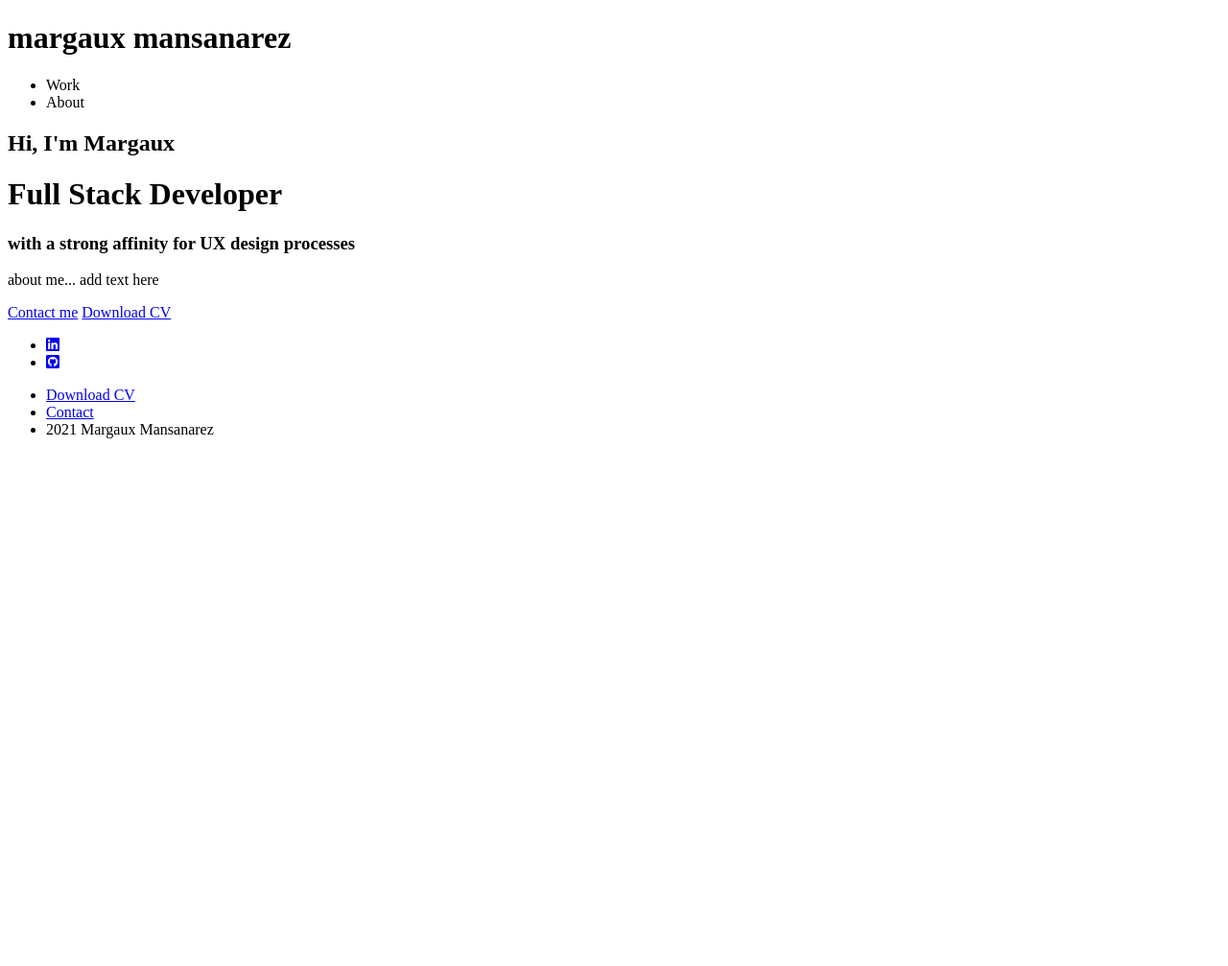
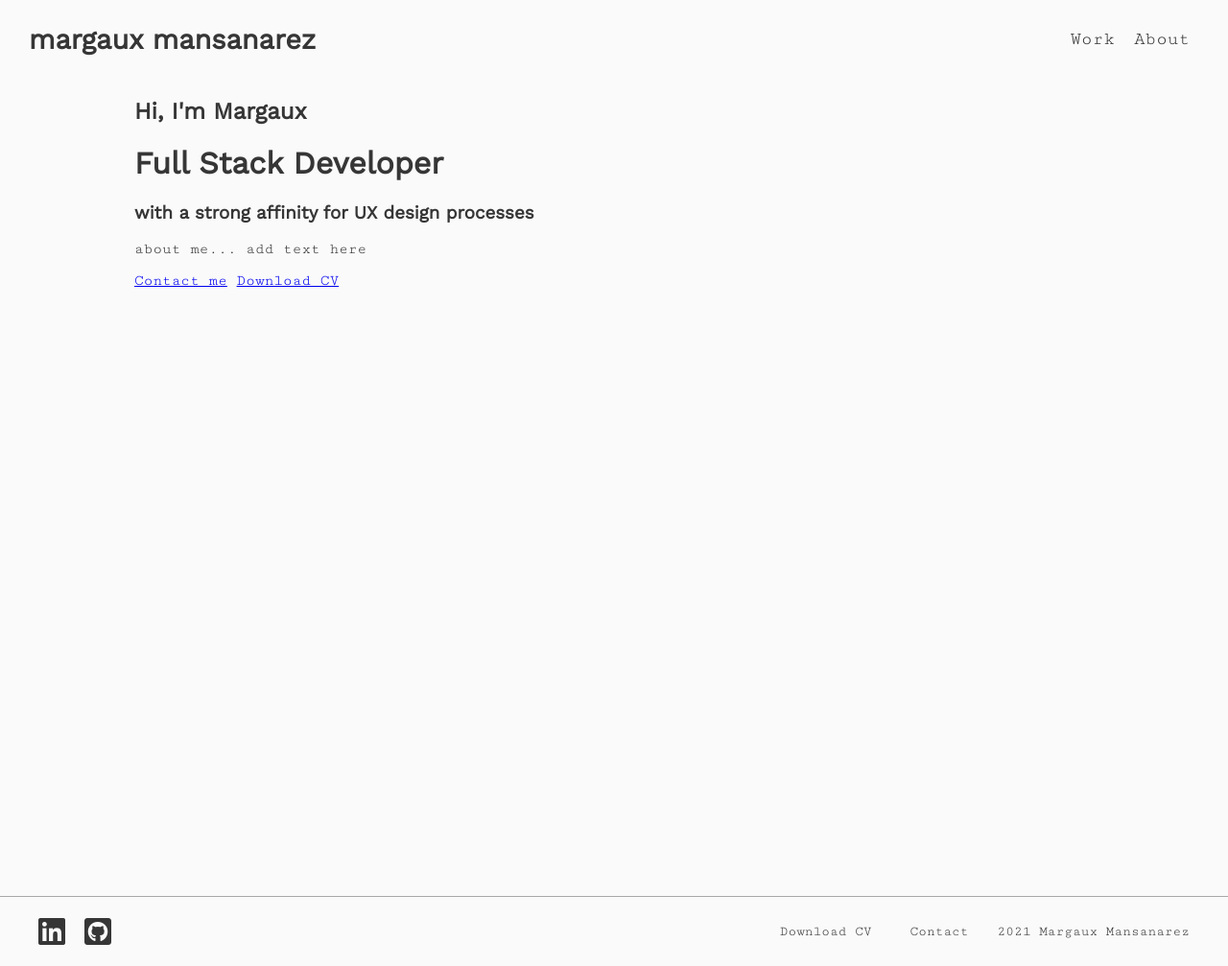
Before and after one commit to margaux-m/portfolio, a PHP site: page / in a window 1280 px wide. Shown: the whole page at 96% size. Before the commit the page ends 457 px from the top, so only its background shows below. Run offline with PHP 8.4, Linux system fonts and the light colour scheme; some libraries are stand-ins or nearby versions.

Commit message:
Homepage: styled footer

```diff
--- /dev/null
+++ b/assets/css/components/btn.css
@@ -0,0 +1,7 @@
+.btn-footer {
+  margin: 0 10px;
+}
+
+.btn-footer:hover {
+  background-color: #89C064;
+}
--- /dev/null
+++ b/assets/css/components/container.css
@@ -0,0 +1,5 @@
+.container {
+  width: 1000px;
+  margin: 0 auto;
+  height: 100vh;
+}
--- /dev/null
+++ b/assets/css/components/footer.css
@@ -0,0 +1,43 @@
+footer {
+  border-top: 1px solid #A8A8A8;
+  display: flex;
+  justify-content: space-between;
+  font-size: 0.9rem;
+  margin-top: 2rem;
+  padding: 0 30px;
+}
+
+footer > ul {
+  padding: 0;
+  display: flex;
+  align-items: stretch;
+  align-content: center;
+  margin: 20px 0px;
+}
+
+footer > ul > li {
+  display: flex;
+  align-items: center;
+  padding: 0px 10px;
+}
+
+footer > ul > li > a {
+  text-decoration: none;
+  display: flex;
+  align-items: center;
+  color: #363636;
+  height: 2rem;
+}
+
+.social-icons {
+  font-size: 2rem;
+}
+
+ul.social-icons > li > a {
+  display: flex;
+  align-items: center;
+}
+
+i:hover {
+  color: #89C064;
+}
--- /dev/null
+++ b/assets/css/components/navbar.css
@@ -0,0 +1,22 @@
+nav {
+  padding: 0 30px;
+  display: flex;
+  justify-content: space-between;
+  font-size: 1.2rem;
+}
+
+nav > ul {
+  padding: 0;
+  display: flex;
+  align-items: center;
+}
+
+nav > ul > li {
+  display: inline-block;
+  padding: 0px 10px;
+}
+
+nav > ul > li > a {
+  text-decoration: none;
+  color: #363636;
+}
--- a/assets/css/style.css
+++ b/assets/css/style.css
@@ -1,10 +1,27 @@
 /* Fonts */
+@import url('https://fonts.googleapis.com/css2?family=Cutive+Mono&family=Work+Sans:wght@200;400&display=swap');
+/*font-family: 'Cutive Mono', monospace;
+font-family: 'Work Sans', sans-serif;*/
 
 /* Fontawesome */
 @import url('https://use.fontawesome.com/releases/v5.6.3/css/all.css');
 
 /* Components */
+@import url('components/btn.css');
+@import url('components/container.css');
+@import url('components/footer.css');
+@import url('components/navbar.css');
 
 /* Utilities */
+body {
+  font-family: 'Cutive Mono', monospace;
+  background-color: #FAFAFA;
+  color: #363636;
+  margin: 0;
+}
+
+h1, h2, h3 {
+  font-family: 'Work Sans', sans-serif;
+}
 
 /* Custom design */
--- a/index.html
+++ b/index.html
@@ -10,12 +10,15 @@
 <!-- BODY -->
 <body>
   <!-- Navbar -->
+  <nav>
     <h1>margaux mansanarez</h1>
     <ul>
-    <li>Work</li>
-    <li>About</li>
+      <li><a href="#">Work</a></li>
+      <li><a href="#">About</a></li>
     </ul>
+  </nav>
   <!-- Main content -->
+  <div class="container">
     <h2>Hi, I'm Margaux</h2>
     <h1>Full Stack Developer</h1>
     <h3>with a strong affinity for UX design processes</h3>
@@ -24,15 +27,16 @@
       <a href="pages/contact.html">Contact me</a>
       <a href="assets/pdf/cv-margaux-mansanarez.pdf">Download CV</a>
     </div>
+  </div>
   <!-- Footer -->
   <footer>
-    <ul>
+    <ul class="social-icons">
       <li><a href="https://www.linkedin.com/in/margaux-mansanarez/" target="_blank"><i class="fab fa-linkedin"></i></a></li>
       <li><a href="https://github.com/margaux-m" target="_blank"><i class="fab fa-github-square"></i></a></li>
     </ul>
     <ul>
-      <li><a href="assets/pdf/cv-margaux-mansanarez.pdf">Download CV</a></li>
-      <li><a href="pages/contact.html">Contact</a></li>
+      <li class="btn-footer"><a href="assets/pdf/cv-margaux-mansanarez.pdf">Download CV</a></li>
+      <li class="btn-footer"><a href="pages/contact.html">Contact</a></li>
       <li>2021 Margaux Mansanarez</li>
     </ul>
   </footer>
```
Lines whose indentation alone changed are shown as unchanged.
